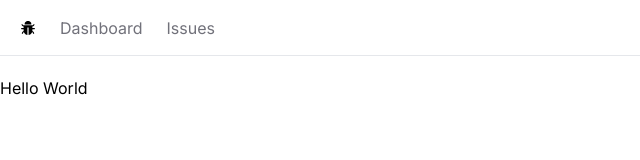
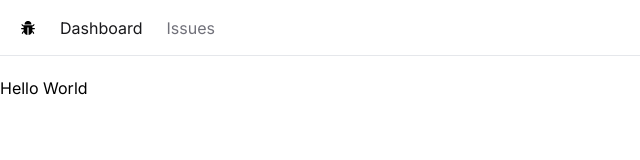
Before and after one commit to philip2998/issue-tracker, a Next.js app: page / in a window 1280 px wide. Shown: the top 160 px of the page, without its empty margins (0-640 px from the left). Built offline with nearby package versions, Linux system fonts and the light colour scheme.

Commit message:
Style the active in the navbar

```diff
--- a/app/NavBar.tsx
+++ b/app/NavBar.tsx
@@ -1,9 +1,15 @@
+"use client";
+
 import Link from "next/link";
+import { usePathname } from "next/navigation";
 import React from "react";
+import classNames from "classnames";
 
 import { AiFillBug } from "react-icons/ai";
 
 const NavBar = () => {
+  const currentPath = usePathname();
+
   const links = [
     { label: "Dashboard", href: "/" },
     { label: "Issues", href: "issues" },
@@ -15,7 +21,11 @@ const NavBar = () => {
         {links.map((link) => (
           <Link
             key={link.href}
-            className="text-zinc-500 hover:text-zinc-800 transition-colors"
+            className={classNames({
+              "text-zinc-900": link.href === currentPath,
+              "text-zinc-500": link.href !== currentPath,
+              "hover:text-zinc-800 transition-colors": true,
+            })}
             href={link.href}
           >
             {link.label}
--- /dev/null
+++ b/app/issues/page.tsx
@@ -0,0 +1,7 @@
+import React from "react";
+
+const IssuesPage = () => {
+  return <div>IssuesPage</div>;
+};
+
+export default IssuesPage;
--- a/package.json
+++ b/package.json
@@ -13,6 +13,7 @@
     "@types/react": "18.2.28",
     "@types/react-dom": "18.2.13",
     "autoprefixer": "10.4.16",
+    "classnames": "^2.3.2",
     "eslint": "8.51.0",
     "eslint-config-next": "13.5.4",
     "next": "13.5.4",
```
Also changed, not shown: 1 other file (tests, documents, lock files or other folders).
